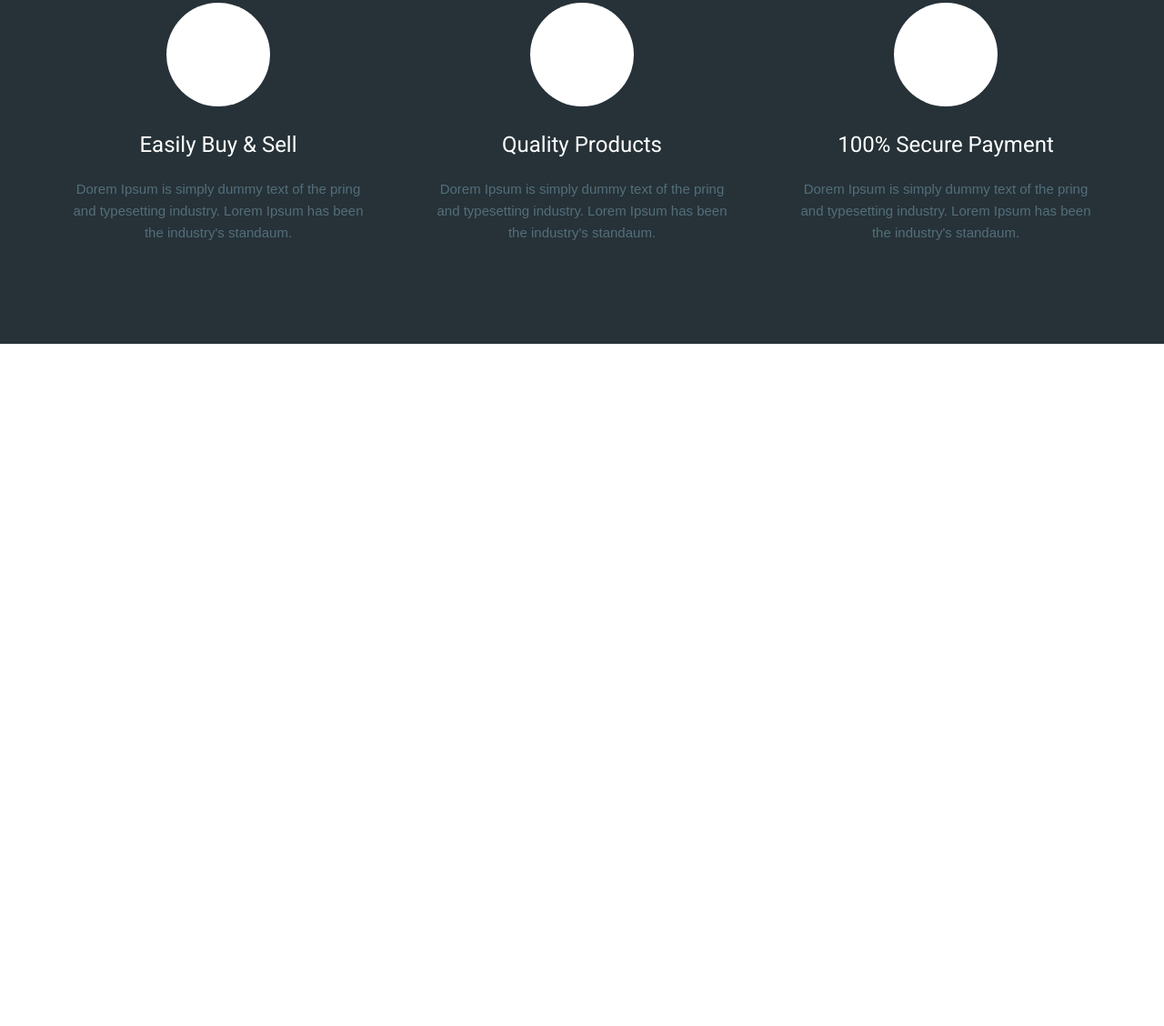
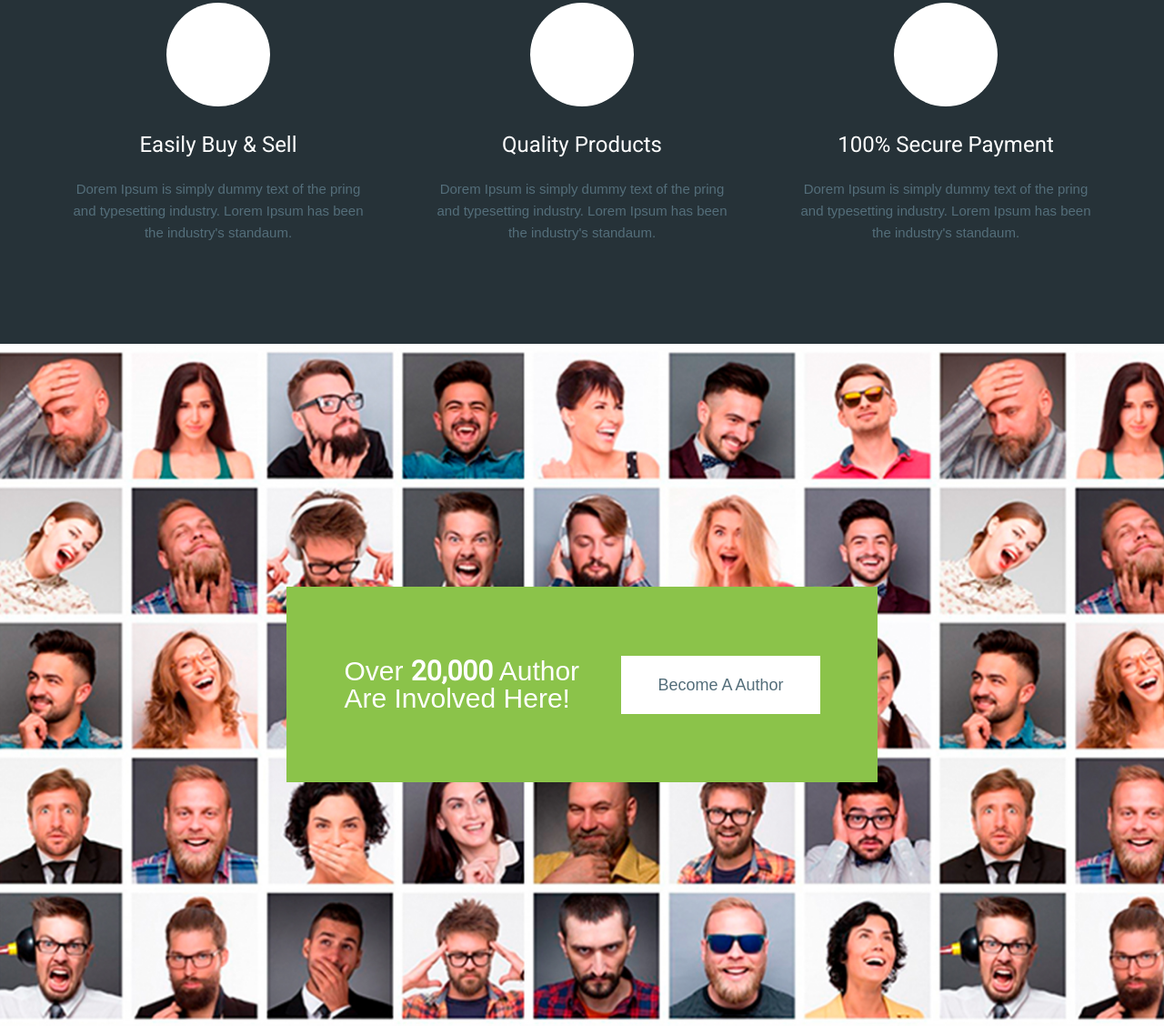
Before and after one commit to yarilomonster/moderno, a website: page app/index.html in a window 1280 px wide. Shown: the part 3989-5117 px from the top of the page at 91% size. Before the commit the page ends 4367 px from the top, so only its background shows below. Drawn offline with nearby package versions, Linux system fonts and the light colour scheme; files that its build step writes are made by us from their sources.

Commit message:
added section author

```diff
--- a/app/index.html
+++ b/app/index.html
@@ -814,7 +814,20 @@
       </div>
     </div>
   </section>
-
+  <!--------
+  author
+--------->
+  <section class="author" style="  background-image: url('img/author-bg.jpg');">
+    <div class="author__box">
+      <div class="author__title">
+        Over <span>20,000</span> Author
+        Are Involved Here!
+      </div>
+      <a href="#" class="author__link">
+        Become A Author
+      </a>
+    </div>
+  </section>
 
 
 
--- a/app/scss/style.scss
+++ b/app/scss/style.scss
@@ -317,5 +317,40 @@
     width: 86px;
   }
 }
+/* author */
+.author {
+  background-position: center;
+  background-repeat: no-repeat;
+  background-size: cover;
+  min-height: 750px;
+  display: flex;
+  justify-content: center;
+  align-items: center;
+  &__box {
+    max-width: 650px;
+    width: 100%;
+    min-height: 215px;
+    display: flex;
+    align-items: center;
+    justify-content: center;
+    background-color: $green;
+  }
+  &__title {
+    font-size: 30px;
+    line-height: 30px;
+    color: #fff;
+    margin-right: 45px;
+    max-width: 260px;
+    span {
+      @include f700;
+    }
+  }
+  &__link {
+    font-size: 18px;
+    line-height: 36px;
+    padding: 14px 40px;
+    background-color: #fff;
+  }
+}
 
 @import "media";
```
Also changed, not shown: app/img/author-bg.jpg (added).
